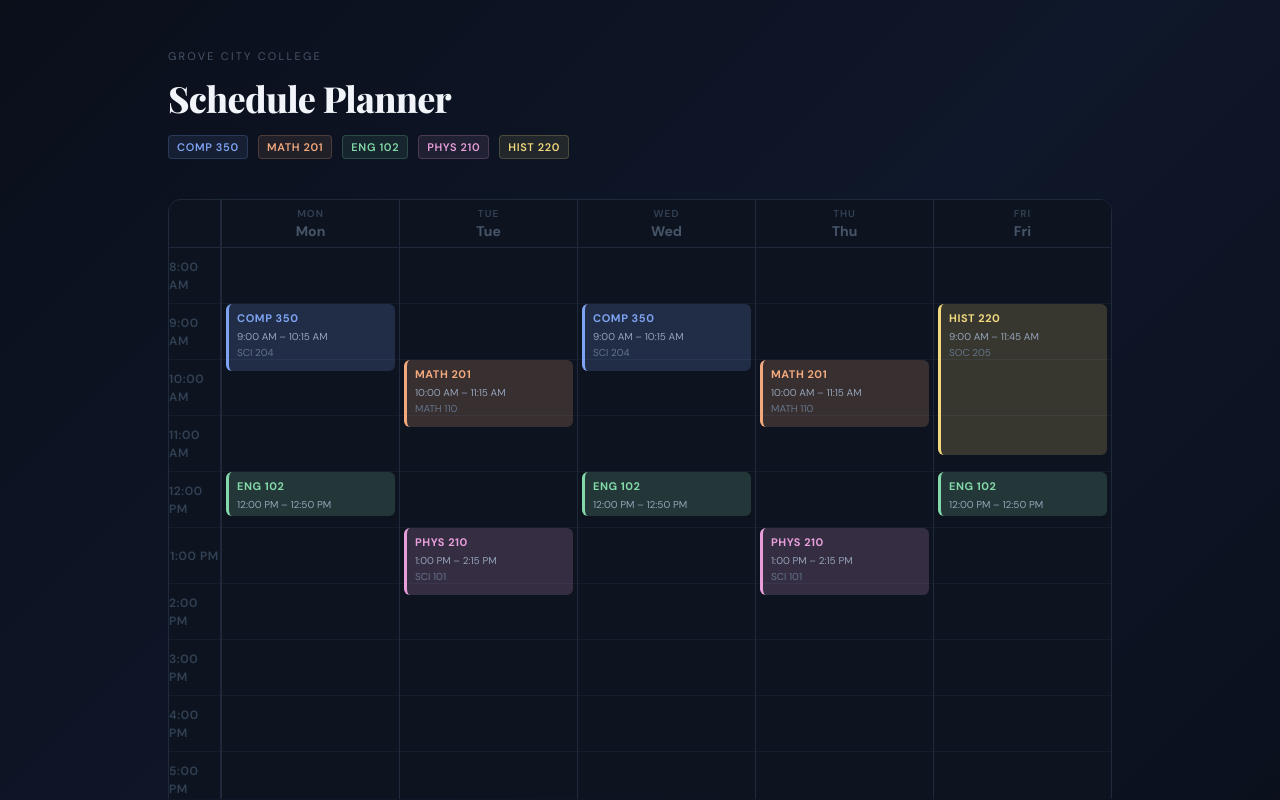
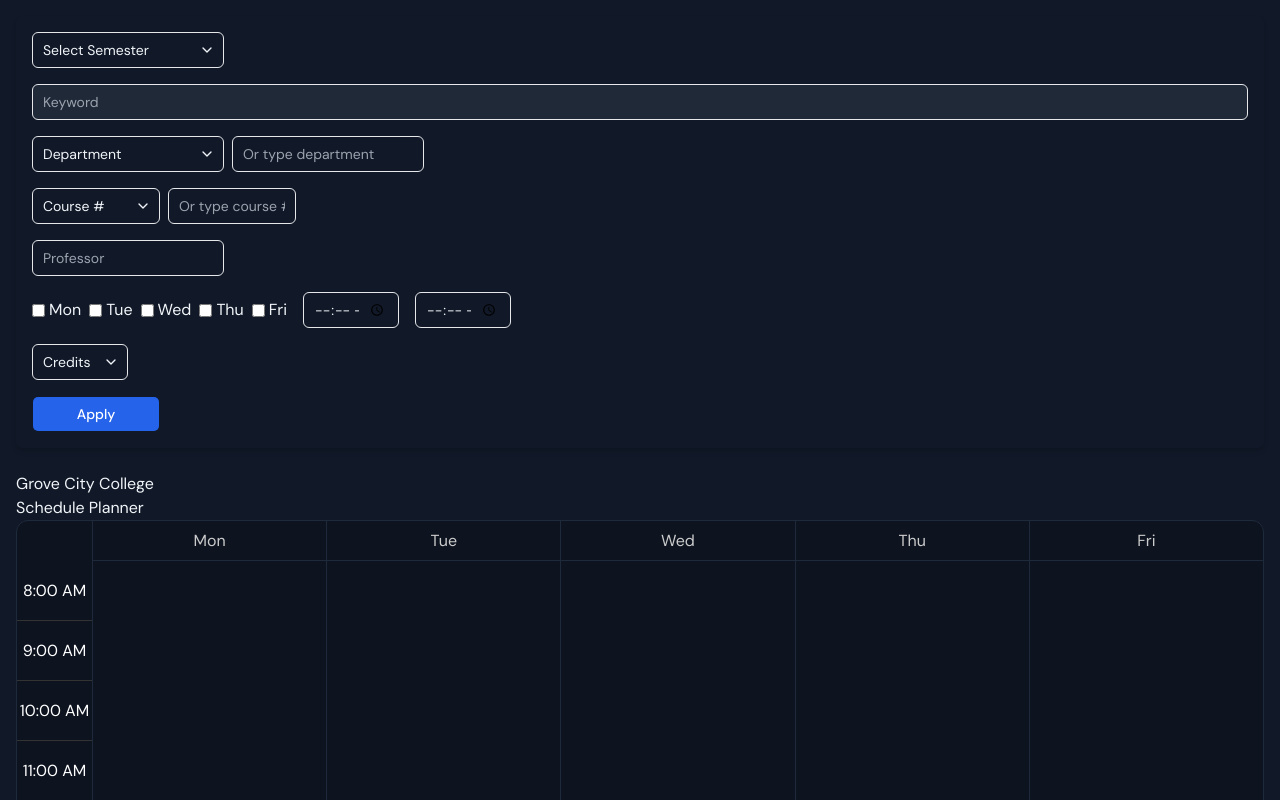
Before and after one commit to williamstanton3/Future_Millionaires, a React app in the folder frontend/: page / in a window 1280 px wide. Shown: the top 800 px of the page. Built offline with nearby package versions, Linux system fonts and the light colour scheme; the HTML template or start-up script is replaced by a standard one.

Commit message:
Reworked the search and filter ability based on cj's work

```diff
--- a/frontend/src/App.jsx
+++ b/frontend/src/App.jsx
@@ -1,29 +1,45 @@
-import { useState } from "react";
+// src/App.jsx
+import React, { useState } from "react";
 import WeeklySchedule from "./components/Schedule/WeeklySchedule";
 import FilterSection from "./components/Filter/FilterSection";
-import SearchBar from "./components/Search/SearchBar";
 
-function App() {
-  const [search, setSearch] = useState("");
-  const [filter, setFilter] = useState({});
+// Mock data
+import { semesters, departments } from "./data/mockFilters";
+import { courses as allCourses } from "./data/mockCourses";
 
-  const handleFilter = (newFilter) => {
-    console.log("Filter applied:", newFilter);
-    setFilter(newFilter);
-    // TODO: filter courses in WeeklySchedule
+export default function App() {
+  const [filteredCourses, setFilteredCourses] = useState(allCourses);
+
+  const handleFilter = (filters) => {
+    // Simple local filter
+    const results = allCourses.filter((course) => {
+      if (filters.keyword && !course.name.toLowerCase().includes(filters.keyword.toLowerCase())) return false;
+      if (filters.department && course.department !== filters.department) return false;
+      if (filters.course_number && course.courseNumber.toString() !== filters.course_number.toString()) return false;
+      if (filters.professor && !course.faculty.includes(filters.professor)) return false;
+      if (filters.semester && course.semester !== filters.semester) return false;
+      if (filters.credits && course.credits !== Number(filters.credits)) return false;
+      if (filters.days && filters.days.length > 0) {
+        const dayMatch = course.times.some(slot => filters.days.includes(slot.day));
+        if (!dayMatch) return false;
+      }
+      return true;
+    });
+    setFilteredCourses(results);
   };
 
   return (
-    <div className="p-4 flex flex-col gap-4 w-full max-w-5xl mx-auto">
-      <WeeklySchedule />
+    <div className="min-h-screen bg-gray-900 p-4 flex flex-col gap-6">
+      {/* Filter Section */}
+      <FilterSection
+        semesters={semesters}
+        departments={departments}
+        maxCourseNumber={499}
+        onFilter={handleFilter}
+      />
 
-      {/* Search */}
-      <SearchBar value={search} onChange={(e) => setSearch(e.target.value)} />
-
-      {/* Filter Section */}
-      <FilterSection onFilter={handleFilter} />
+      {/* Schedule */}
+      <WeeklySchedule courses={filteredCourses} />
     </div>
   );
 }
-
-export default App;
--- a/frontend/src/components/Filter/FilterSection.jsx
+++ b/frontend/src/components/Filter/FilterSection.jsx
@@ -1,104 +1,116 @@
+// src/components/Filter/FilterSection.jsx
 import React, { useState } from "react";
 import { Input } from "../ui/input";
+import { Select, SelectTrigger, SelectContent, SelectItem, SelectValue } from "../ui/select";
 import { Button } from "../ui/button";
-import { Select, SelectContent, SelectItem, SelectTrigger, SelectValue } from "../ui/select";
 
-const subjects = ["Math", "CS", "History", "Biology"]; // example
-const professors = ["Smith", "Johnson", "Lee", "Brown"];
-const semesters = ["Fall", "Spring", "Summer"];
-const days = ["Mon", "Tue", "Wed", "Thu", "Fri"];
+const DAYS = ["Mon", "Tue", "Wed", "Thu", "Fri"];
+const formatSemester = (s) => {
+  const [year, term] = s.split("_");
+  return `${term.charAt(0).toUpperCase() + term.slice(1)} ${year}`;
+};
 
-export default function FilterSection({ onFilter }) {
-  const [subject, setSubject] = useState("");
+export default function FilterSection({ semesters = [], departments = [], maxCourseNumber = 499, onFilter }) {
+  const [semester, setSemester] = useState("");
+  const [keyword, setKeyword] = useState("");
+  const [department, setDepartment] = useState("");
+  const [departmentText, setDepartmentText] = useState("");
+  const [courseNumber, setCourseNumber] = useState("");
+  const [courseNumberText, setCourseNumberText] = useState("");
   const [professor, setProfessor] = useState("");
-  const [semester, setSemester] = useState("");
+  const [selectedDays, setSelectedDays] = useState([]);
+  const [startTime, setStartTime] = useState("");
+  const [endTime, setEndTime] = useState("");
   const [credits, setCredits] = useState("");
-  const [selectedDays, setSelectedDays] = useState([]);
+
+  const toggleDay = (day) => setSelectedDays(prev =>
+    prev.includes(day) ? prev.filter(d => d !== day) : [...prev, day]
+  );
 
   const handleApply = () => {
     onFilter({
-      subject: subject || null,
-      professor: professor || null,
-      semester: semester || null,
-      credits: credits ? parseInt(credits) : 0,
-      days: selectedDays.length > 0 ? selectedDays : null,
+      semester,
+      keyword,
+      department: department || departmentText,
+      course_number: courseNumber || courseNumberText,
+      professor,
+      days: selectedDays,
+      start_time: startTime,
+      end_time: endTime,
+      credits
     });
   };
 
-  const toggleDay = (day) => {
-    setSelectedDays((prev) =>
-      prev.includes(day) ? prev.filter((d) => d !== day) : [...prev, day]
-    );
-  };
-
   return (
-    <div className="flex flex-col md:flex-row gap-4 bg-gray-900 p-4 rounded-md shadow-md">
-
-      {/* Subject */}
-      <Select onValueChange={setSubject}>
-        <SelectTrigger className="w-40">
-          <SelectValue placeholder="Subject" />
+    <div className="flex flex-col gap-4 p-4 bg-gray-900 rounded-md shadow-md">
+      {/* Semester */}
+      <Select onValueChange={setSemester}>
+        <SelectTrigger className="w-48">
+          <SelectValue placeholder="Select Semester" />
         </SelectTrigger>
         <SelectContent>
-          {subjects.map((s) => (
-            <SelectItem key={s} value={s}>{s}</SelectItem>
-          ))}
+          {semesters.map(s => <SelectItem key={s} value={s}>{formatSemester(s)}</SelectItem>)}
         </SelectContent>
       </Select>
 
+      {/* Keyword */}
+      <Input placeholder="Keyword" value={keyword} onChange={e => setKeyword(e.target.value)} className="bg-gray-800 text-white placeholder-gray-400 w-full" />
+
+      {/* Department */}
+      <div className="flex gap-2 flex-wrap">
+        <Select onValueChange={setDepartment}>
+          <SelectTrigger className="w-48">
+            <SelectValue placeholder="Department" />
+          </SelectTrigger>
+          <SelectContent>
+            {departments.map(d => <SelectItem key={d} value={d}>{d}</SelectItem>)}
+          </SelectContent>
+        </Select>
+        <Input placeholder="Or type department" value={departmentText} onChange={e => setDepartmentText(e.target.value)} className="w-48" />
+      </div>
+
+      {/* Course Number */}
+      <div className="flex gap-2 flex-wrap">
+        <Select onValueChange={setCourseNumber}>
+          <SelectTrigger className="w-32">
+            <SelectValue placeholder="Course #" />
+          </SelectTrigger>
+          <SelectContent>
+            {Array.from({ length: maxCourseNumber - 99 }, (_, i) => 100 + i).map(n => <SelectItem key={n} value={n}>{n}</SelectItem>)}
+          </SelectContent>
+        </Select>
+        <Input placeholder="Or type course #" value={courseNumberText} onChange={e => setCourseNumberText(e.target.value)} className="w-32" />
+      </div>
+
       {/* Professor */}
-      <Select onValueChange={setProfessor}>
-        <SelectTrigger className="w-40">
-          <SelectValue placeholder="Professor" />
+      <Input placeholder="Professor" value={professor} onChange={e => setProfessor(e.target.value)} className="w-48" />
+
+      {/* Days + Time */}
+      <div className="flex gap-4 flex-wrap items-center">
+        <div className="flex gap-2 flex-wrap">
+          {DAYS.map(d => (
+            <label key={d} className="flex items-center gap-1">
+              <input type="checkbox" checked={selectedDays.includes(d)} onChange={() => toggleDay(d)} />
+              {d}
+            </label>
+          ))}
+        </div>
+        <Input type="time" value={startTime} onChange={e => setStartTime(e.target.value)} className="w-24" />
+        <Input type="time" value={endTime} onChange={e => setEndTime(e.target.value)} className="w-24" />
+      </div>
+
+      {/* Credits */}
+      <Select onValueChange={setCredits}>
+        <SelectTrigger className="w-24">
+          <SelectValue placeholder="Credits" />
         </SelectTrigger>
         <SelectContent>
-          {professors.map((p) => (
-            <SelectItem key={p} value={p}>{p}</SelectItem>
-          ))}
+          {[1,2,3,4,5].map(c => <SelectItem key={c} value={c}>{c}</SelectItem>)}
         </SelectContent>
       </Select>
 
-      {/* Semester */}
-      <Select onValueChange={setSemester}>
-        <SelectTrigger className="w-32">
-          <SelectValue placeholder="Semester" />
-        </SelectTrigger>
-        <SelectContent>
-          {semesters.map((s) => (
-            <SelectItem key={s} value={s}>{s}</SelectItem>
-          ))}
-        </SelectContent>
-      </Select>
-
-      {/* Credits */}
-      <Input
-        placeholder="Credits"
-        type="number"
-        value={credits}
-        onChange={(e) => setCredits(e.target.value)}
-        className="w-20"
-      />
-
-      {/* Days */}
-      <div className="flex gap-1">
-        {days.map((d) => (
-          <button
-            key={d}
-            type="button"
-            className={`px-2 py-1 rounded-md text-sm ${
-              selectedDays.includes(d) ? "bg-blue-600 text-white" : "bg-gray-700 text-gray-200"
-            }`}
-            onClick={() => toggleDay(d)}
-          >
-            {d}
-          </button>
-        ))}
-      </div>
-
-      {/* Apply Button */}
-      <Button onClick={handleApply} className="ml-auto bg-blue-600 hover:bg-blue-700 text-white">
-        Apply
-      </Button>
+      {/* Apply */}
+      <Button onClick={handleApply} className="bg-blue-600 hover:bg-blue-700 text-white w-32">Apply</Button>
     </div>
   );
 }
--- a/frontend/src/components/Schedule/DayColumn.jsx
+++ b/frontend/src/components/Schedule/DayColumn.jsx
@@ -1,49 +1,50 @@
+// src/components/Schedule/DayColumn.jsx
 import React from "react";
-import ClassBlock from "./ClassBlock";
+import "./Schedule.css";
 
-const DAY_LABELS = { Mon: "Mon", Tue: "Tue", Wed: "Wed", Thu: "Thu", Fri: "Fri" };
-
-const DayColumn = ({ day, courses, startHour = 8, endHour = 18, hourHeight = 56, }) => {
-  const totalHeight = (endHour - startHour) * hourHeight + 48; // 48 = HEADER_HEIGHT
-  const timeToTop = (timeStr) => {
-      const [hour, minute] = timeStr.split(":").map(Number);
-      return (hour + minute / 60 - startHour) * hourHeight;
-    };
+export default function DayColumn({ day, courses }) {
+  const dayCourses = courses.filter(course =>
+    course.times.some(t => t.day === day)
+  );
 
   return (
-    <div className="day-column" style={{ height: totalHeight + "px" }}>
-      {/* Header */}
-      <div className="day-column-header" style={{ height: "48px" }}>
-        <span className="day-header-abbr">{day}</span>
-        <span className="day-header-name">{DAY_LABELS[day]}</span>
+    <div className="day-column">
+      <div className="day-column-header">
+        <div className="day-header-abbr">{day}</div>
       </div>
 
-      {/* Hour grid lines */}
-      {Array.from({ length: endHour - startHour }).map((_, i) => (
-        <div
-          key={i}
-          className="hour-line"
-          style={{ top: 48 + i * hourHeight + "px", height: hourHeight + "px" }}
-        />
-      ))}
+      <div className="day-column-body">
+        {dayCourses.map(course =>
+          course.times
+            .filter(t => t.day === day)
+            .map((t, idx) => {
+              // Calculate vertical position
+              const startH = Number(t.start.split(":")[0]);
+              const startM = Number(t.start.split(":")[1]);
+              const endH = Number(t.end.split(":")[0]);
+              const endM = Number(t.end.split(":")[1]);
 
-      {/* Course blocks */}
-      {courses
-        .filter((course) => course.days.includes(day))
-        .map((course) => {
-          const top = timeToTop(course.start);
-          const height = timeToTop(course.end) - top;
-          return (
-            <ClassBlock
-              key={course.id}
-              course={course}
-              top={top}
-              height={height}
-            />
-          );
-        })}
+              const top = ((startH - 8) * 60 + startM); // 60px per hour
+              const height = ((endH - startH) * 60 + (endM - startM));
+
+              return (
+                <div
+                  key={idx}
+                  className="class-block"
+                  style={{
+                    top: `${top}px`,
+                    height: `${height}px`,
+                    backgroundColor: "#1e40af88",
+                    borderColor: "#1e40af",
+                  }}
+                >
+                  <div className="class-block-name">{course.name}</div>
+                  <div className="class-block-time">{t.start} - {t.end}</div>
+                </div>
+              );
+            })
+        )}
+      </div>
     </div>
   );
-};
-
-export default DayColumn;
+}
--- a/frontend/src/components/Schedule/Schedule.css
+++ b/frontend/src/components/Schedule/Schedule.css
@@ -1,166 +1,60 @@
-/* ── Page wrapper ── */
-.planner-root {
-  /* Remove background — body provides gradient now */
-  background: transparent;
-  padding: 32px 24px;
-  display: flex;
-  flex-direction: column;
-  gap: 1rem;
-}
-
-/* ── Header ── */
-.planner-eyebrow {
-  font-size: 11px;
-  letter-spacing: 0.2em;
-  color: #475569;
-  text-transform: uppercase;
-  margin-bottom: 6px;
-}
-
-.planner-title {
-  font-family: 'Playfair Display', serif;
-  font-size: clamp(24px, 4vw, 36px);
-  font-weight: 800;
-  color: #f1f5f9;
-  letter-spacing: -0.02em;
-}
-
-.planner-legend {
-  margin-top: 10px;
-  display: flex;
-  gap: 10px;
-  flex-wrap: wrap;
-}
-
-.legend-chip {
-  font-size: 11px;
-  font-weight: 600;
-  letter-spacing: 0.06em;
-  text-transform: uppercase;
-  border-radius: 4px;
-  padding: 3px 8px;
-}
-
-/* ── Schedule grid ── */
 .schedule-wrapper {
-  max-height: 600px;
-  overflow-y: auto;
-  margin-top: 24px;
+  overflow-x: auto;
 }
 
 .schedule {
   display: grid;
-  grid-template-columns: 52px repeat(5, 1fr);
+  grid-template-columns: 75px repeat(5, 1fr);
+  position: relative;
   border: 1px solid #1e293b;
   border-radius: 12px;
-  overflow: hidden;
-  background: #0d1420; /* slightly darker than page gradient */
-  box-shadow: 0 25px 60px rgba(0, 0, 0, 0.5);
+  background: #0d1420;
 }
 
-/* ── Time column ── */
 .time-column {
-  position: relative;
-  border-right: 1px solid #1e293b;
-}
-
-.time-column-header {
-  border-bottom: 1px solid #1e293b;
+  display: flex;
+  flex-direction: column;
 }
 
 .time-label {
+  height: 60px;
   display: flex;
   align-items: center;
   justify-content: center;
-  border-bottom: 1px solid #131d2e;
-  color: #334155;
-  font-size: 12px;
-  font-weight: 600;
-  letter-spacing: 0.05em;
+  border-bottom: 1px solid #333;
+  color: #fff;
 }
 
-/* ── Day column ── */
 .day-column {
   position: relative;
   border-left: 1px solid #1e293b;
 }
 
 .day-column-header {
+  height: 40px;
   display: flex;
-  flex-direction: column;
   align-items: center;
   justify-content: center;
-  background: #0d1420;
   border-bottom: 1px solid #1e293b;
+  color: #ccc;
 }
 
-.day-header-abbr {
-  font-size: 10px;
-  color: #334155;
-  letter-spacing: 0.1em;
-  text-transform: uppercase;
-  font-weight: 600;
+.day-column-body {
+  position: relative;
 }
 
-.day-header-name {
-  font-size: 14px;
-  color: #475569;
-  font-weight: 700;
-}
-
-.hour-line {
-  position: absolute;
-  left: 0;
-  right: 0;
-  border-bottom: 1px solid #131d2e;
-  pointer-events: none;
-}
-
-/* ── Class block ── */
 .class-block {
   position: absolute;
   left: 4px;
   right: 4px;
-  border-radius: 6px;
-  padding: 6px 8px;
+  border-left: 3px solid;
+  border-radius: 4px;
+  padding: 4px;
+  color: #fff;
+  font-size: 12px;
   overflow: hidden;
-  cursor: pointer;
-  transition: transform 0.15s ease, background-color 0.15s ease;
-  border-left-width: 3px;
-  border-left-style: solid;
-  border-top: none;
-  border-right: none;
-  border-bottom: none;
 }
 
-.class-block:hover {
-  transform: translateX(2px);
+.day-column-header-spacer {
+  height: 40px; /* same height as .day-column-header */
 }
-
-.class-block-name {
-  font-size: 11px;
-  font-weight: 700;
-  letter-spacing: 0.05em;
-  text-transform: uppercase;
-}
-
-.class-block-time {
-  font-size: 10px;
-  color: #94a3b8;
-  margin-top: 2px;
-}
-
-.class-block-room {
-  font-size: 10px;
-  color: #64748b;
-  margin-top: 1px;
-}
-
-/* ── Footer hint ── */
-.planner-hint {
-  margin-top: 14px;
-  text-align: center;
-  font-size: 11px;
-  color: #1e293b;
-  letter-spacing: 0.05em;
-}
--- a/frontend/src/components/Schedule/TimeColumn.jsx
+++ b/frontend/src/components/Schedule/TimeColumn.jsx
@@ -1,28 +1,23 @@
 import React from "react";
 
-const TimeColumn = ({ startHour = 8, endHour = 18, hourHeight = 56 }) => {
-  const totalHeight = (endHour - startHour) * hourHeight + 48; // 48 = HEADER_HEIGHT
-  const formatHour = (hour) => {
-    const period = hour >= 12 ? "\nPM" : "\nAM";
-    const h = hour % 12 || 12;
-    return `${h}:00 ${period}`;
-  };
+export default function TimeColumn() {
+  const hours = [];
+  for (let h = 8; h <= 20; h++) {
+    const ampm = h < 12 ? "AM" : "PM";
+    const displayHour = h > 12 ? h - 12 : h;
+    hours.push(`${displayHour}:00 ${ampm}`);
+  }
+
   return (
-    <div className="time-column" style={{ height: totalHeight + "px" }}>
-      {/* Blank header cell to align with day column headers */}
-      <div className="time-column-header" style={{ height: "48px" }} />
+    <div className="time-column">
+      {/* Spacer to match day-column header */}
+      <div className="day-column-header-spacer" />
 
-      {Array.from({ length: endHour - startHour }).map((_, i) => (
-        <div
-          key={i}
-          className="time-label"
-          style={{ height: hourHeight + "px" }}
-        >
-          {formatHour(startHour + i)}
+      {hours.map((time, idx) => (
+        <div key={idx} className="time-label">
+          {time}
         </div>
       ))}
     </div>
   );
-};
-
-export default TimeColumn;
+}
--- a/frontend/src/components/Schedule/WeeklySchedule.jsx
+++ b/frontend/src/components/Schedule/WeeklySchedule.jsx
@@ -1,36 +1,21 @@
+// src/components/Schedule/WeeklySchedule.jsx
 import React from "react";
-import { courses } from "../../data/mockCourses";
 import TimeColumn from "./TimeColumn";
 import DayColumn from "./DayColumn";
 import "./Schedule.css";
 
 const DAYS = ["Mon", "Tue", "Wed", "Thu", "Fri"];
 
-export default function WeeklySchedule() {
+export default function WeeklySchedule({ courses }) {
   return (
     <div className="planner-root">
       {/* Header */}
       <div>
         <p className="planner-eyebrow">Grove City College</p>
         <h1 className="planner-title">Schedule Planner</h1>
-        <div className="planner-legend">
-          {courses.map((c) => (
-            <span
-              key={c.id}
-              className="legend-chip"
-              style={{
-                color: c.color,
-                background: `${c.color}18`,
-                border: `1px solid ${c.color}33`,
-              }}
-            >
-              {c.name}
-            </span>
-          ))}
-        </div>
       </div>
 
-      {/* Grid wrapper: scrollable if too tall */}
+      {/* Grid wrapper */}
       <div className="schedule-wrapper">
         <div className="schedule">
           <TimeColumn />
--- a/frontend/src/data/mockCourses.js
+++ b/frontend/src/data/mockCourses.js
@@ -1,7 +1,80 @@
+// Mock courses array
 export const courses = [
-  { id: 1, name: "COMP 350", days: ["Mon", "Wed"], start: "09:00", end: "10:15", color: "#7DA3F2", room: "SCI 204" },
-  { id: 2, name: "MATH 201", days: ["Tue", "Thu"], start: "10:00", end: "11:15", color: "#F2A97D", room: "MATH 110" },
-  { id: 3, name: "ENG 102",  days: ["Mon", "Wed", "Fri"], start: "12:00", end: "12:50", color: "#84D9A8", room: "HUM 301" },
-  { id: 4, name: "PHYS 210", days: ["Tue", "Thu"], start: "13:00", end: "14:15", color: "#E89EDB", room: "SCI 101" },
-  { id: 5, name: "HIST 220", days: ["Fri"], start: "09:00", end: "11:45", color: "#F2D97D", room: "SOC 205" },
+  {
+    id: 1,
+    subject: "CS",
+    number: 101,
+    name: "Intro to Computer Science",
+    section: "A",
+    semester: "2024_Fall",
+    credits: 3,
+    faculty: ["Dr. Smith"],
+    location: "Room 101",
+    isLab: false,
+    isOpen: true,
+    openSeats: 10,
+    totalSeats: 30,
+    times: [
+      { day: "M", start_time: "09:00", end_time: "10:15" },
+      { day: "W", start_time: "09:00", end_time: "10:15" }
+    ]
+  },
+  {
+    id: 2,
+    subject: "MATH",
+    number: 201,
+    name: "Calculus I",
+    section: "B",
+    semester: "2024_Fall",
+    credits: 4,
+    faculty: ["Prof. Johnson"],
+    location: "Room 203",
+    isLab: false,
+    isOpen: true,
+    openSeats: 5,
+    totalSeats: 25,
+    times: [
+      { day: "T", start_time: "10:30", end_time: "11:45" },
+      { day: "R", start_time: "10:30", end_time: "11:45" }
+    ]
+  },
+  {
+    id: 3,
+    subject: "ENG",
+    number: 150,
+    name: "English Literature",
+    section: "C",
+    semester: "2024_Fall",
+    credits: 3,
+    faculty: ["Dr. Lee"],
+    location: "Room 305",
+    isLab: false,
+    isOpen: true,
+    openSeats: 12,
+    totalSeats: 30,
+    times: [
+      { day: "M", start_time: "11:00", end_time: "12:15" },
+      { day: "W", start_time: "11:00", end_time: "12:15" },
+      { day: "F", start_time: "11:00", end_time: "12:15" }
+    ]
+  },
+  {
+    id: 4,
+    subject: "PHYS",
+    number: 101,
+    name: "General Physics",
+    section: "A",
+    semester: "2024_Fall",
+    credits: 4,
+    faculty: ["Dr. Brown"],
+    location: "Lab 2",
+    isLab: true,
+    isOpen: true,
+    openSeats: 8,
+    totalSeats: 20,
+    times: [
+      { day: "T", start_time: "13:00", end_time: "14:15" },
+      { day: "R", start_time: "13:00", end_time: "14:15" }
+    ]
+  }
 ];
--- /dev/null
+++ b/frontend/src/data/mockFilters.js
@@ -0,0 +1,18 @@
+// Example semesters
+export const semesters = [
+  "2023_Fall",
+  "2024_Spring",
+  "2024_Summer",
+  "2024_Fall",
+];
+
+// Example departments
+export const departments = [
+  "CS",
+  "Math",
+  "Physics",
+  "Chemistry",
+  "Biology",
+  "History",
+  "English",
+];
--- a/frontend/src/lib/utils.js
+++ b/frontend/src/lib/utils.js
@@ -4,3 +4,12 @@ import { twMerge } from "tailwind-merge"
 export function cn(...inputs) {
   return twMerge(clsx(inputs));
 }
+
+// src/lib/utils.js
+export function formatTime24to12(time24) {
+  const [hourStr, min] = time24.split(":");
+  let hour = Number(hourStr);
+  const ampm = hour >= 12 ? "PM" : "AM";
+  hour = hour % 12 || 12;
+  return `${hour}:${min} ${ampm}`;
+}
```
